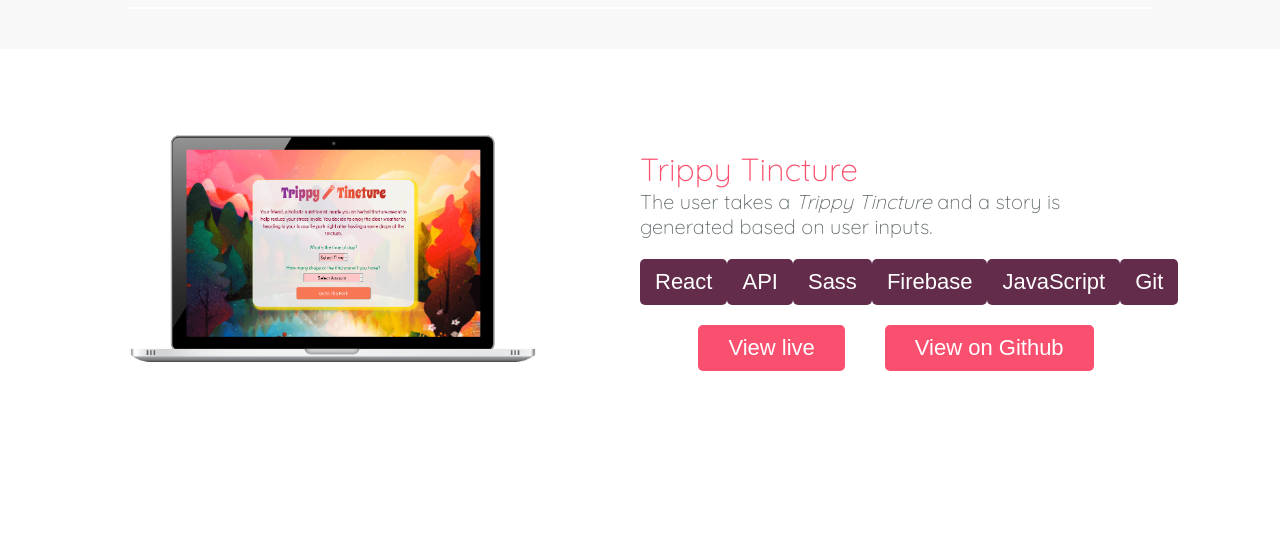
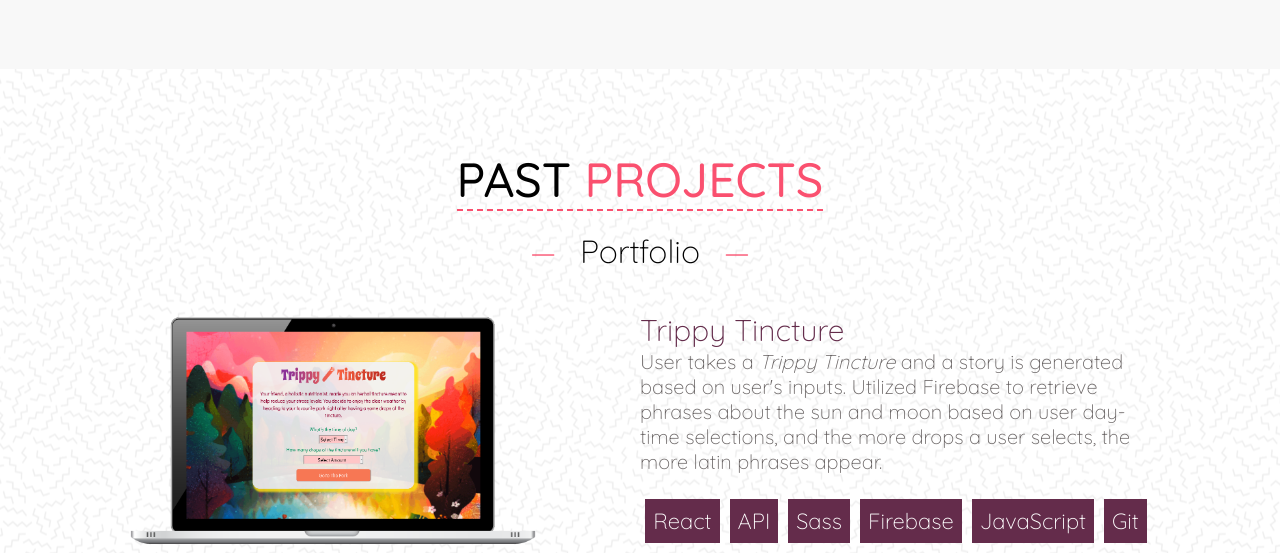
Before and after one commit to reemhamz/myPortfolio, a plain HTML site: page index.html in a window 1280 px wide. Shown: the part 2200-2753 px from the top of the page. Before the commit the page ends 2571 px from the top, so only its background shows below. Drawn offline with nearby package versions, Linux system fonts and the light colour scheme; animation ran at ten frames a second.

Commit message:
fixed some styling in projects section

```diff
--- a/index.html
+++ b/index.html
@@ -35,7 +35,8 @@
 
     </header>
 
-    <section class="aboutMe wrapper">
+    <section class="aboutMe">
+        <div class="wrapper">
         <div class="aboutMeLeft">
             <h3>About <span>me</span></h3>
             <h4>Web developer & former data analyst</h4>
@@ -44,7 +45,7 @@
                 when I was a data analyst, where I utilized Python to create automated tasks. From there, I was deeply interested in what else could be accomplished with the power of code, and signed up for a handful of online courses. From those courses, I found myself drawn most to web development due to the ability to create interactive user experiences from scratch, hence why I switched fields. I've been
                 learning web development since the beginning of 2019 and I'm ready to begin my career as a professional web developer!
                 <br>
-                <span>Also, did you know Reem means deer 🦌 in Arabic?</span>
+                <span>Did you know Reem means deer 🦌 in my native tongue?</span>
             </p>
             <div class="button">
                 <button>
@@ -55,11 +56,11 @@
         <div class="aboutMeRight">
             <p>Hover over me!</p>
         </div>
+        </div>
     </section>
 
     <section class="skills">
         <div class="wrapper">
-
             <h3>My <span>skills</span></h3>
             <br>
             <h4>Current toolbox</h4>
@@ -81,14 +82,18 @@
         </div>
     </section>
 
-    <section class="projects wrapper">
+    <section class="projects">
+        <h3>Past <span>projects</span></h3>
+        <br>
+        <h4>Portfolio</h4>
+        <div class="wrapper">
         <div class="firstProject">
-            <div class="firstRight">
+            <div class="firstLeft">
                 <img src="/assets/projectFive.png" alt="Laptop showcasing my project, Trippy Tincture">
             </div>
-            <div class="firstLeft">
-                <h4>Trippy Tincture</h4>
-                <p>The user takes a <em>Trippy Tincture</em> and a story is generated based on user inputs.</p>
+            <div class="firstRight">
+                <h5>Trippy Tincture</h5>
+                <p>User takes a <em>Trippy Tincture</em> and a story is generated based on user's inputs. Utilized Firebase to retrieve phrases about the sun and moon based on user day-time selections, and the more drops a user selects, the more latin phrases appear. </p>
                 <ul class="skillsUsed">
                     <li>React</li>
                     <li>API</li>
@@ -98,10 +103,11 @@
                     <li>Git</li>
                 </ul>
                 <div class="projectButtons">
-                    <button>View live</button>
-                    <button>View on Github</button>
+                    <button> <a href="https://reemhamz.github.io/trippyTinctureProjectFive/">View Live</a></button>
+                    <button> <a href="https://github.com/reemhamz/trippyTinctureProjectFive">View on Github</a></button>
                 </div>
             </div>
+        </div>
         </div>
     </section>
 
--- a/styles/sass/_aboutMe.scss
+++ b/styles/sass/_aboutMe.scss
@@ -1,7 +1,16 @@
 .aboutMe{
-    display: flex;
-    flex-direction: row;
-    justify-content: space-between;
+    background-image: url(/assets/whiteBackground.png);
+    background-repeat: repeat;
+    background-position: center center;
+    padding: 80px 0;
+    .wrapper{
+        display: flex;
+        flex-direction: row;
+        justify-content: space-between;
+        @include mqTablet{
+        flex-direction: column-reverse;
+    }
+    }
     .aboutMeLeft{
         width: 45%;
         align-self: center;
@@ -12,7 +21,7 @@
             }
         }
         button{
-            padding: 20px 40px;
+
             margin-top: 20px;
         }
     }
@@ -43,10 +52,7 @@
         }
 
     }
-    @include mqTablet{
-        flex-direction: column-reverse;
 
-    }
 }
 
 .aboutMe{
@@ -69,7 +75,6 @@
 }
 
 .aboutMe.wrapper{
-    margin: 80px auto;
     padding: 20px;
     border-radius: 30px;
     @include mqTablet{
--- a/styles/sass/_fonts.scss
+++ b/styles/sass/_fonts.scss
@@ -20,11 +20,11 @@
     font-size: 8rem;
     text-shadow:1px 1px 5px black, 1px 1px 5px black;
     span{
-        color:$pinkColor;
+        color:$purpleColor;
         position: relative;
         z-index: 20;
 
-        text-shadow:1px 1px 5px black, 1px 1px 5px black;
+        text-shadow:1px 1px 5px white, 1px 1px 5px white;
         &::before{
             content:"";
 			width: 90%;
@@ -58,7 +58,7 @@
     }
 }
 
-h3,h4,p{
+h3,h4,h5,li,p,a{
     font-family: 'Quicksand', sans-serif;
 }
 
@@ -79,10 +79,16 @@
     font-weight: lighter;
 }
 
+h5{
+    font-size: 3rem;
+    font-weight: lighter;
+    color: $purpleColor;
+}
+
 
 p{
     font-size: 2rem;
-    color: #5f6769;
+    color: #696464;
     font-weight: lighter;
 }
 
@@ -92,7 +98,6 @@
     transition: 0.5s;
     background-color: $pinkColor;
     color: $whiteColor;
-    border-radius: 5px;
     border: none;
     padding: 10px 30px;
     &:hover{
@@ -107,11 +112,22 @@
 
 .skillsUsed{
     display: flex;
-    justify-content: space-between;
+    justify-content: center;
+    flex-wrap: wrap;
     margin-top: 20px;
     li{
+        cursor: default;
         background-color: $purpleColor;
-        padding: 10px 15px;
+        padding: 8px;
+        margin: 5px;
         display: inline-block;
+        &:hover{
+            background-color: lighten($color: $purpleColor, $amount: 20%);
+        }
     }
 }
+
+a{
+    text-decoration: none;
+    color: white;
+}
--- a/styles/sass/_mixins.scss
+++ b/styles/sass/_mixins.scss
@@ -1,5 +1,11 @@
 @mixin mqBigTablet{
     @media(max-width: 1140px){
+        @content;
+    }
+}
+
+@mixin mqMedTablet{
+    @media(max-width: 1175px){
         @content;
     }
 }
--- a/styles/sass/_projects.scss
+++ b/styles/sass/_projects.scss
@@ -1,9 +1,32 @@
 .projects{
-    display: flex;
-    margin: 80px 0;
-    margin-bottom: 80px;
-    h4{
-        color: $pinkColor;
+    background-image: url(/assets/whiteBackground.png);
+    background-repeat: repeat;
+    background-position: center center;
+    padding: 80px 0;
+    margin: 0 auto;
+    text-align: center;
+        h4{
+            position: relative;
+            display: inline-block;
+            padding: 0 50px;
+            &::before{
+                position: absolute;
+                content: "—";
+                top: 0;
+                left: 0;
+                color: $pinkColor;
+            }
+            &::after{
+                position: absolute;
+                content: "—";
+                top: 0;
+                right: 0;
+                color: $pinkColor;
+            }
+    }
+    .wrapper{
+        display: flex;
+        margin-top: 40px;
     }
 }
 
@@ -12,20 +35,31 @@
     justify-content: center;
     margin-top: 20px;
     button{
-        margin: 0 20px;
+        margin: 0 5px;
     }
 }
 
 .firstProject{
     display: flex;
     justify-content: space-between;
-    .firstRight{
+    .firstLeft{
         width: 40%;
         img{
             width: 100%;
         }
     }
-    .firstLeft{
+    .firstRight{
         width: 50%;
+        text-align: left;
+    }
+    @include mqMedTablet{
+        flex-direction: column;
+        .firstLeft{
+            width: 100%;
+        }
+        .firstRight{
+            width: 100%;
+            text-align: center;
+        }
     }
 }
--- a/styles/sass/_skills.scss
+++ b/styles/sass/_skills.scss
@@ -1,10 +1,8 @@
 .skills{
     background-color: #f8f8f8;
     text-align: center;
-
+    padding: 80px 0;
     .wrapper{
-        margin: 80px auto;
-        padding: 40px 0;
 
         h4{
             position: relative;
--- a/styles/sass/style.scss
+++ b/styles/sass/style.scss
@@ -10,7 +10,7 @@
     max-width: 1260px;
     width: 80%;
     margin: 0 auto;
-    @include mqBigPhone{
+    @include mqMedTablet{
         width: 90%;
     }
     @include mqSmallPhone{
```
Also changed, not shown: assets/whiteBackground.png (added), styles/style.css, 1 other file.
